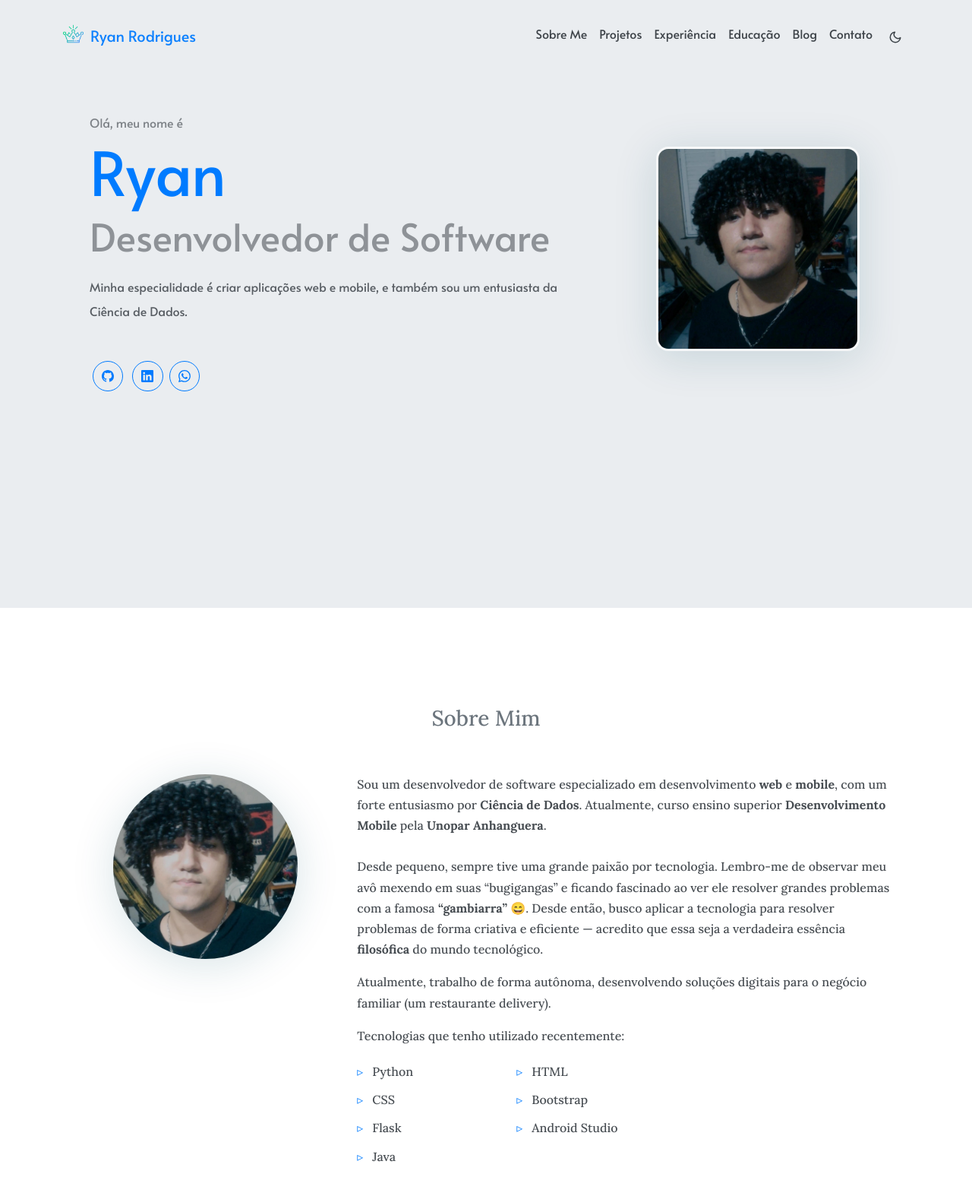
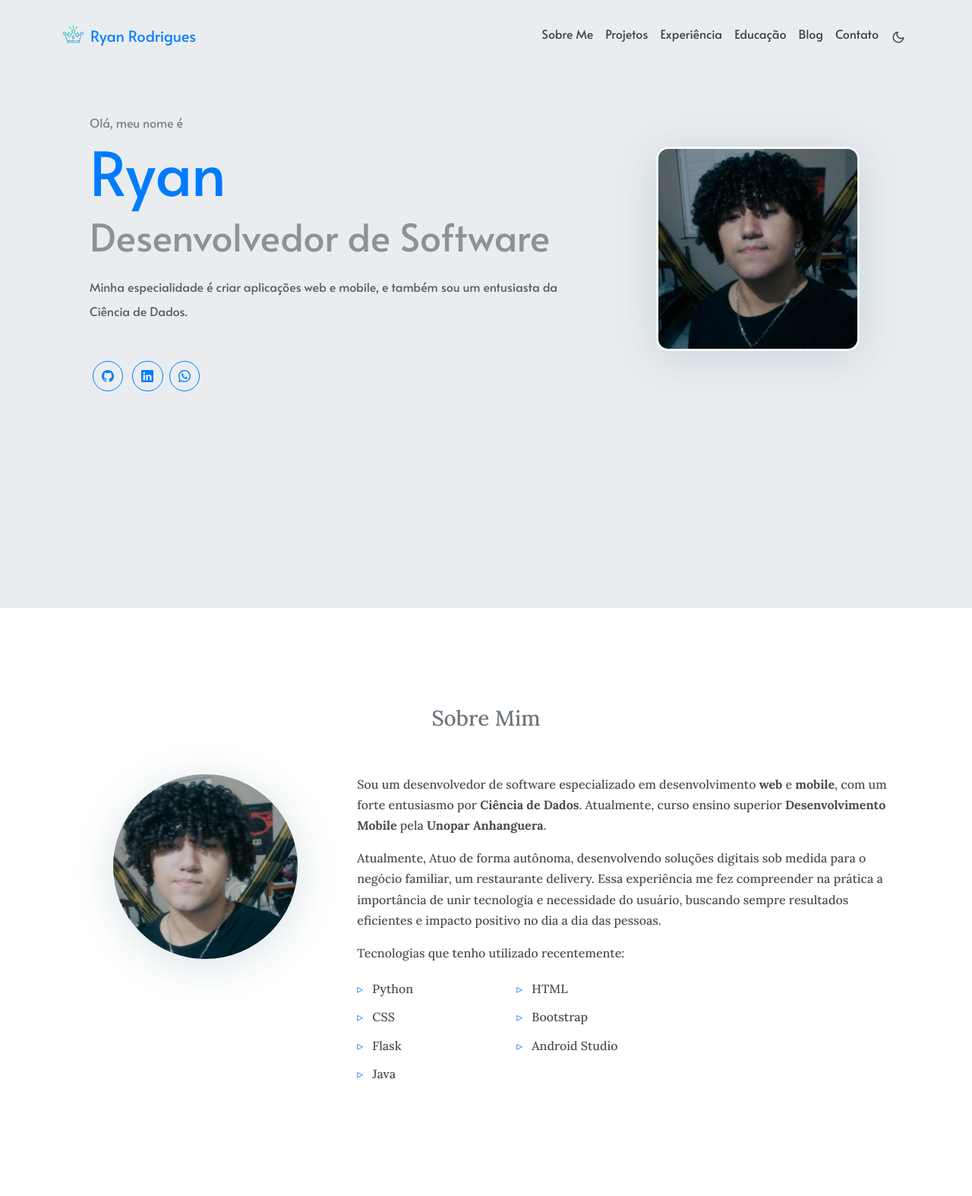
Before and after one commit to DomRyaan/PortfolioMeuBlog, a Flask app: page / in a window 1280 px wide. Shown: the top 1574 px of the page at 76% size. Run offline with Flask 3, Linux system fonts and the light colour scheme; some libraries are stand-ins or nearby versions.

Commit message:
fix: aprimorando seções

```diff
--- a/static/css/theme.css
+++ b/static/css/theme.css
@@ -38,7 +38,7 @@
 button#theme-toggle {
     border: none;
     font-size: 26px;
-    margin: auto 4px;
+    margin: auto;
 }
 
 body.dark #moon {
--- a/templates/home.html
+++ b/templates/home.html
@@ -64,13 +64,10 @@
                         <p>
                             Sou um desenvolvedor de software especializado em desenvolvimento <strong>web</strong> e <strong>mobile</strong>, com um forte entusiasmo por <strong>Ciência de Dados</strong>.
                             Atualmente, curso ensino superior <strong>Desenvolvimento Mobile</strong> pela <strong>Unopar Anhanguera</strong>.
-                            <br>
-                            <br>
-                            Desde pequeno, sempre tive uma grande paixão por tecnologia. Lembro-me de observar meu avô mexendo em suas “bugigangas” e ficando fascinado ao ver ele resolver grandes problemas com a famosa <strong>“gambiarra”</strong> 😄.
-                            Desde então, busco aplicar a tecnologia para resolver problemas de forma criativa e eficiente — acredito que essa seja a verdadeira essência <strong>filosófica</strong> do mundo tecnológico.
+
                         </p>
                         <p>
-                            Atualmente, trabalho de forma autônoma, desenvolvendo soluções digitais para o negócio familiar (um restaurante delivery).
+                            Atualmente, Atuo de forma autônoma, desenvolvendo soluções digitais sob medida para o negócio familiar, um restaurante delivery. Essa experiência me fez compreender na prática a importância de unir tecnologia e necessidade do usuário, buscando sempre resultados eficientes e impacto positivo no dia a dia das pessoas.
                         </p>
                         Tecnologias que tenho utilizado recentemente:
                         <ul>
--- a/templates/template.html
+++ b/templates/template.html
@@ -71,8 +71,8 @@
             <div class="row justify-content-center">
                 <div class="col-md-4 text-center">
                     <div class="pb-2">
-                        <a href="https://themes.gohugo.io">Hugo</a>
-                        <p>© 2025 All rights reserved</p>
+                        <a href="https://themes.gohugo.io">Hugo Profile</a>
+                        <p>© 2025 Todos direito reservado ao Ryan</p>
                     </div>
                 </div>
             </div>
```
